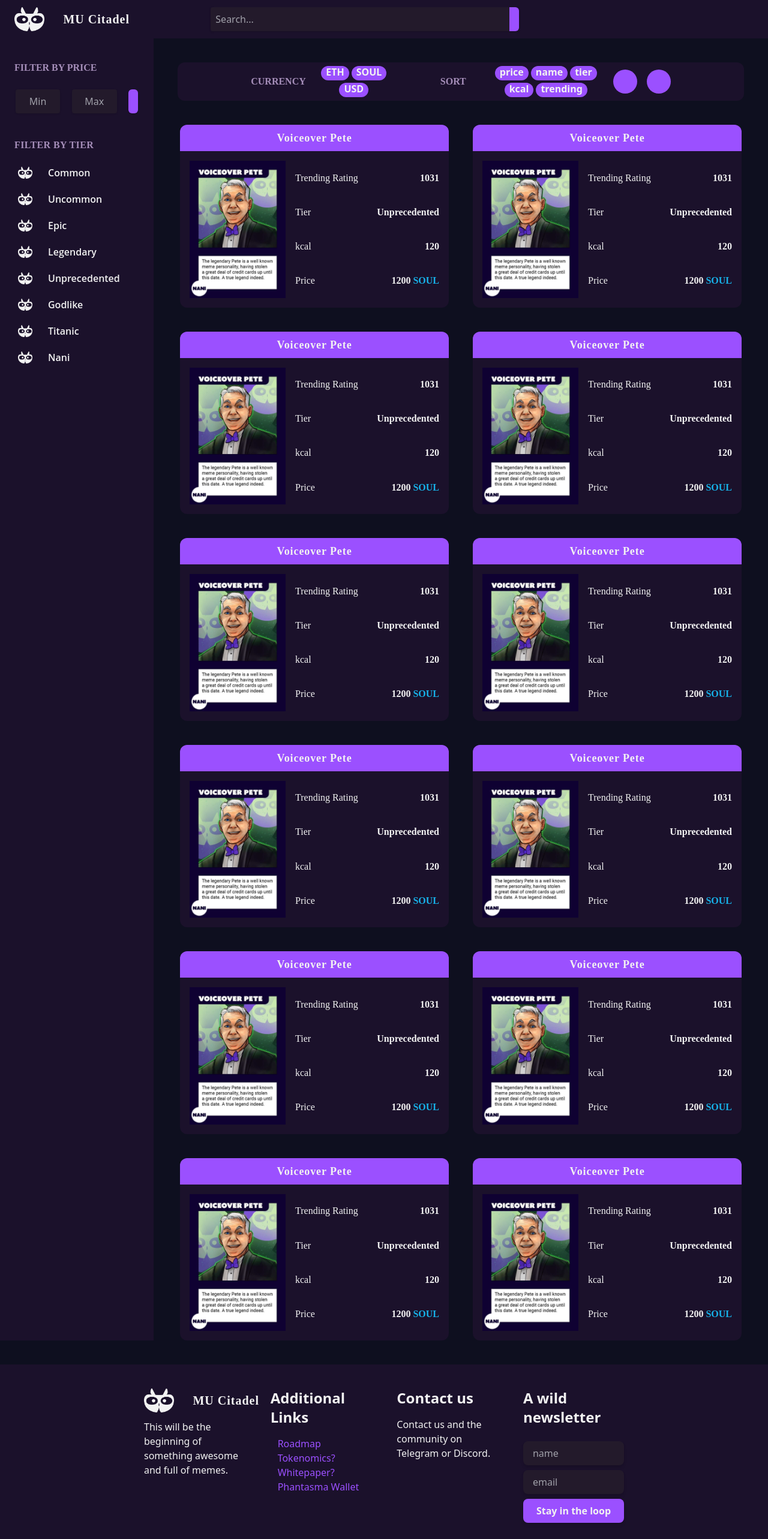
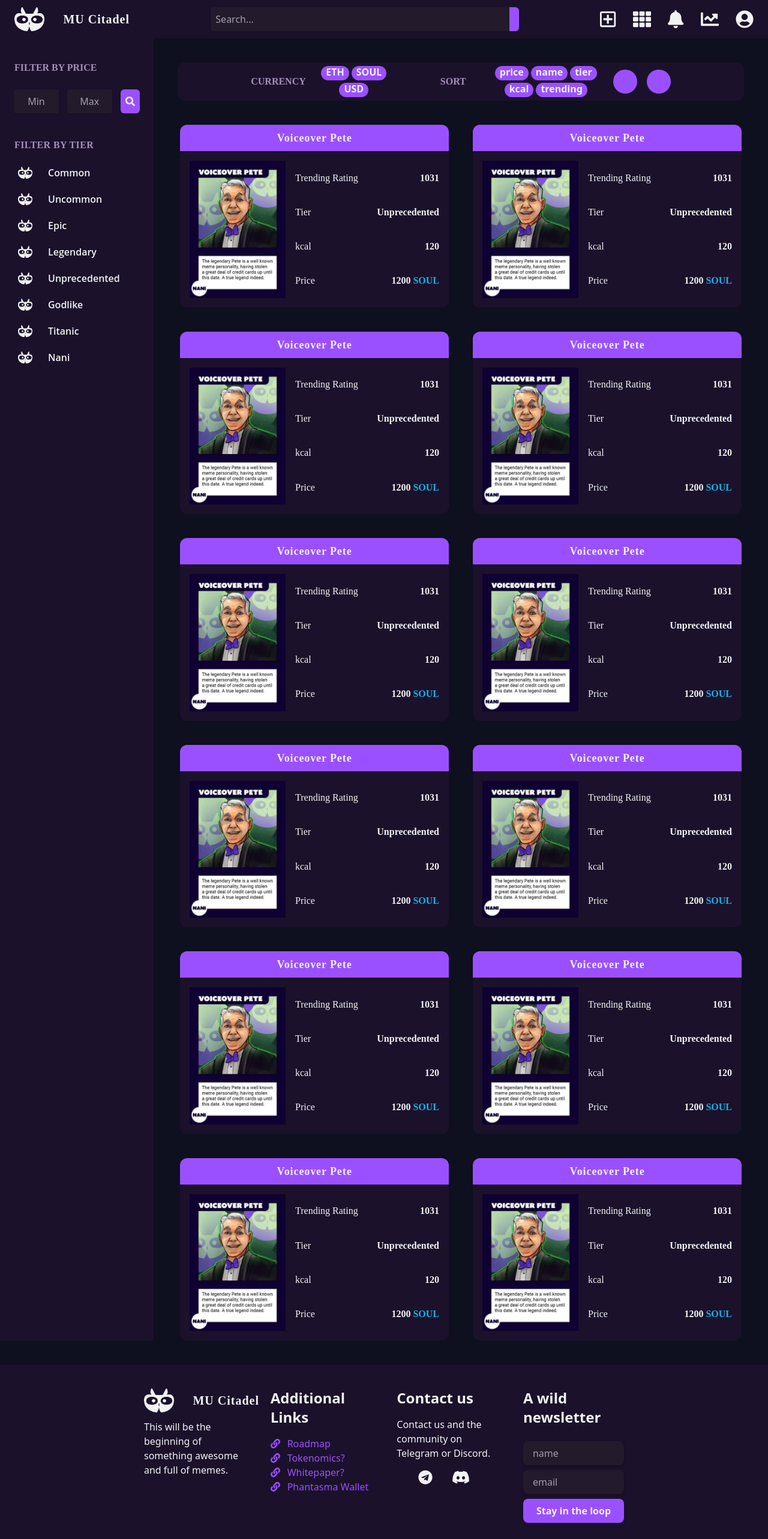
Before and after one commit to dredshep/mucitadel-legacy, a Next.js app: page / in a window 1280 px wide. Shown: the top 2566 px of the page at 60% size. Built offline with nearby package versions, Linux system fonts and the light colour scheme.

Commit message:
NavBar now mobile responsive

```diff
--- a/components/Footer/index.tsx
+++ b/components/Footer/index.tsx
@@ -1,3 +1,8 @@
+// import { faSearch } from "@fortawesome/free-solid-svg-icons";
+import { faLink } from "@fortawesome/free-solid-svg-icons";
+import { faTelegram, faDiscord } from "@fortawesome/free-brands-svg-icons";
+import { FontAwesomeIcon } from "@fortawesome/react-fontawesome";
+
 function MainLogo () {
   return (<img src="/images/White Mask.png" className="h-10" alt="MemeUnity Logo" />)
 }
@@ -50,29 +55,30 @@
       <FooterElement>
         <Title>Additional Links</Title><ul className="text-mupurple">
           <li>
-            <span className="bullet"><i className="fas fa-link" aria-hidden="true"></i></span>
+            <FontAwesomeIcon icon={faLink} />
             <a href="https://memeunity.com/#roadmap" target="_blank" className="ml-3">Roadmap</a>
           </li>
           <li>
-            <span className="bullet"><i className="fas fa-link" aria-hidden="true"></i></span>
+            <FontAwesomeIcon icon={faLink} />
             <a href="https://docs.google.com/document/d/1hzSz46MQm8Bn4ytWL4Op-LPDWfV7w_NYDMOxTYqFYSs/edit?usp=sharing" target="_blank" className="ml-3">Tokenomics</a>?
           </li>
           <li>
-            <span className="bullet"><i className="fas fa-link" aria-hidden="true"></i></span>
+            <FontAwesomeIcon icon={faLink} />
             <a href="https://docs.google.com/document/d/1-GLSxMDTp29buL8rljzrCB7k6lw8mU4FcIrTpcu_pYM/edit?usp=sharing" target="_blank" className="ml-3">Whitepaper</a>?
           </li>
           <li>
-            <span className="bullet"><i className="fas fa-link" aria-hidden="true"></i></span>
+            <FontAwesomeIcon icon={faLink} />
             <a href="https://www.phantasma.io/wallets" target="_blank" className="ml-3">Phantasma Wallet</a>
           </li>
         </ul>
       </FooterElement>
       <FooterElement>
+
         <Title>Contact us</Title>
         <p>Contact us and the community on Telegram or Discord.</p>
         <div className="flex flex-row justify-center items-center h-10 mt-2">
-          <div className="w-10 text-2xl"><i className="fab fa-telegram" aria-hidden="true"></i></div>
-          <div className="w-10 text-2xl ml-4"><i className="fab fa-discord" aria-hidden="true"></i></div>
+          <div className="w-10 text-2xl"><FontAwesomeIcon icon={faTelegram} /></div>
+          <div className="w-10 text-2xl ml-4"><FontAwesomeIcon icon={faDiscord} /></div>
         </div>
       </FooterElement>
       <FooterElement>
--- a/components/NavBar/SearchBar/Index.tsx
+++ b/components/NavBar/SearchBar/Index.tsx
@@ -1,6 +1,6 @@
-export default function SearchBar() {
+export default function SearchBar(props) {
   return (
-    <div className="shadow flex w-5/12">
+    <div className={"shadow flex w-5/12 " + props.className || ""} >
       <input
         className="w-full rounded-l p-2 bg-inputbg focus:outline-none focus:ring-1 focus:ring-offset-mupurple"
         type="text"
--- a/components/NavBar/index.tsx
+++ b/components/NavBar/index.tsx
@@ -1,3 +1,6 @@
+import { faPlusSquare } from "@fortawesome/free-regular-svg-icons";
+import { faBars, faBell, faChartLine, faTh, faUserCircle } from "@fortawesome/free-solid-svg-icons";
+import { FontAwesomeIcon } from "@fortawesome/react-fontawesome";
 import SearchBar from "./SearchBar/Index";
 
 function MainLogo () {
@@ -6,7 +9,7 @@
 
 function Logo() {
   return (
-    <div className="flex flex-row items-center w-48 justify-between">
+    <div className="flex flex-row items-center w-48 mx-auto xl:mx-0 justify-between">
       <MainLogo />
       <div className="font-title text-xl font-bold tracking-wider">
         MU&nbsp;Citadel
@@ -17,21 +20,22 @@
 
 function NavRightSide() {
   return (
-    <div className="text-3xl flex w-64 justify-between">
-      <i className="far fa-plus-square"></i>
-      <i className="fas fa-th"></i>
-      <i className="fas fa-bell"></i>
-      <i className="fas fa-chart-line"></i>
-      <i className="fas fa-user-circle"></i>
+    <div className="text-3xl xl:flex w-64 justify-between hidden ">
+      <FontAwesomeIcon icon={faPlusSquare} />
+      <FontAwesomeIcon icon={faTh} />
+      <FontAwesomeIcon icon={faBell} />
+      <FontAwesomeIcon icon={faChartLine} />
+      <FontAwesomeIcon icon={faUserCircle} />
     </div>
   );
 }
 
 export default function NavBar() {
   return (
-    <div className="flex flex-row justify-between h-16 bg-asidebg items-center px-6">
+    <div className="flex flex-row xl:justify-between h-16 bg-asidebg items-center px-6">
+      <FontAwesomeIcon icon={faBars} className="text-3xl xl:hidden"/>
       <Logo />
-      <SearchBar />
+      <SearchBar className="hidden xl:flex"/>
       <NavRightSide />
     </div>
   );
--- a/components/Sidebar/FilterByPrice.tsx
+++ b/components/Sidebar/FilterByPrice.tsx
@@ -1,3 +1,6 @@
+import { faSearch } from "@fortawesome/free-solid-svg-icons";
+import { FontAwesomeIcon } from "@fortawesome/react-fontawesome";
+
 export default function FilterByPrice() {
   return (
     <div className="screen flex flex-column items-start">
@@ -23,7 +26,8 @@
             placeholder="Max"
           />
           <button className="shadow bg-mupurple w-auto flex justify-end items-center focus:outline-none text-white p-2 rounded-md">
-            <i className="fas fa-search"></i>
+            <FontAwesomeIcon icon={faSearch} />
+            {/* <i className="fas fa-search"></i> */}
           </button>
         </div>
       </div>
--- a/components/Sidebar/Tiers.tsx
+++ b/components/Sidebar/Tiers.tsx
@@ -17,8 +17,8 @@
     "Titanic",
     "Nani",
   ];
-  return <>{tiers.map((tier) => (
-    <li className="flex flex-row items-center mb-2 font-semibold">
+  return <>{tiers.map((tier, i) => (
+    <li className="flex flex-row items-center mb-2 font-semibold" key={i}>
       <TierIcon />
       <div>{tier}</div>
     </li>
--- a/package.json
+++ b/package.json
@@ -8,7 +8,11 @@
     "start": "next start"
   },
   "dependencies": {
-    "jquery": "^3.5.1",
+    "@fortawesome/fontawesome-svg-core": "^1.2.34",
+    "@fortawesome/free-brands-svg-icons": "^5.15.2",
+    "@fortawesome/free-regular-svg-icons": "^5.15.2",
+    "@fortawesome/free-solid-svg-icons": "^5.15.2",
+    "@fortawesome/react-fontawesome": "^0.1.14",
     "next": "10.0.7",
     "react": "17.0.1",
     "react-dom": "17.0.1"
--- a/pages/index.tsx
+++ b/pages/index.tsx
@@ -3,6 +3,7 @@
 import Sidebar from "../components/Sidebar";
 import Toolbar from "../components/Toolbar";
 import Footer from "../components/Footer";
+import Head from 'next/head'
 
 
 function Content() {
@@ -35,6 +36,10 @@
 export default function Home() {
   return (
     <div className="App text-white bg-mainbg min-h-screen">
+      <Head>
+        <title>MU Citadel - the tree where memes grow</title>
+        <meta name="viewport" content="initial-scale=1.0, width=device-width" />
+      </Head>
       <NavBar />
       <Content />
       <Footer/>
--- a/tailwind.config.js
+++ b/tailwind.config.js
@@ -33,6 +33,14 @@
       //   800: "#23321d",
       //   900: "#11190e",
       // },
+
+    screens: {
+      'sm': '640px',
+      'md': '768px',
+      'lg': '1024px',
+      'xl': '1248px',
+      '2xl': '1536px',
+    },
       extend: {},
     },
     fontFamily: {
```
Also changed, not shown: 1 other file (tests, documents, lock files or other folders).
